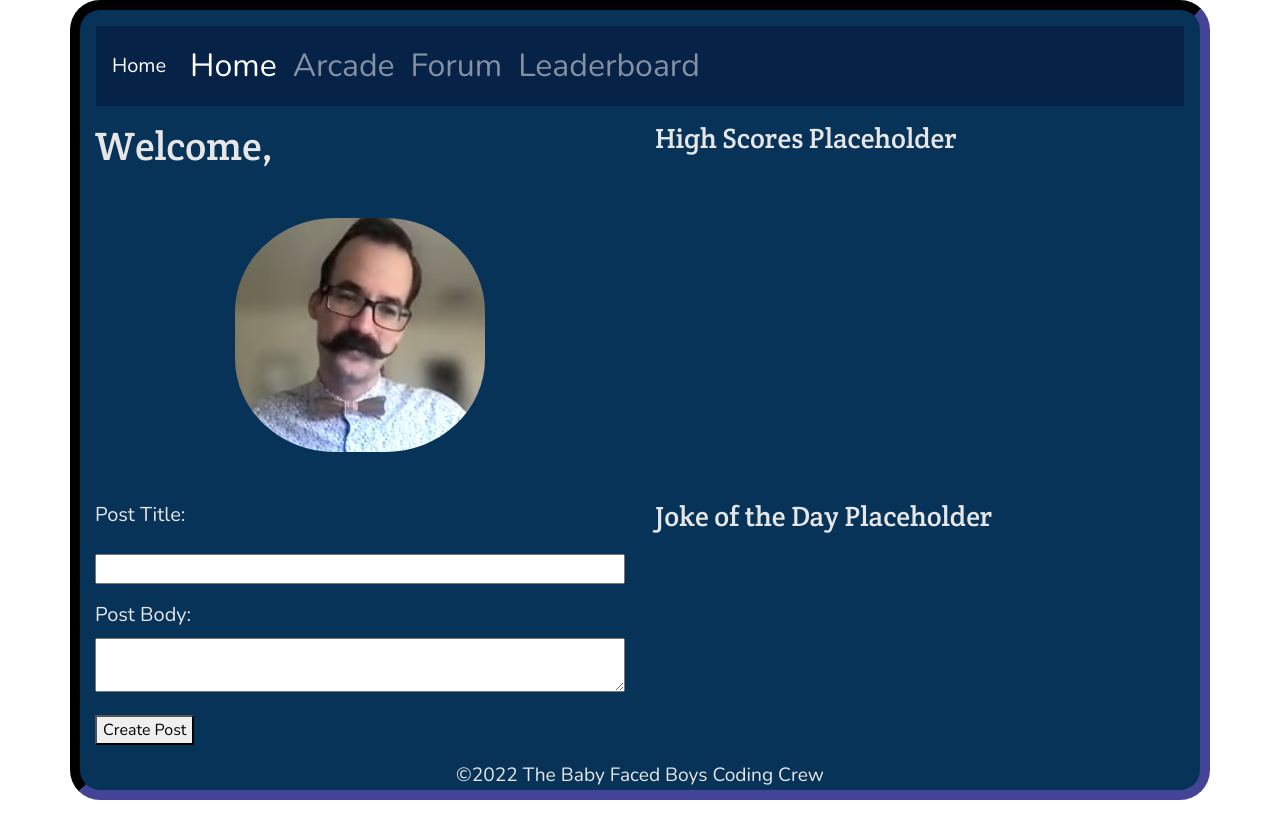
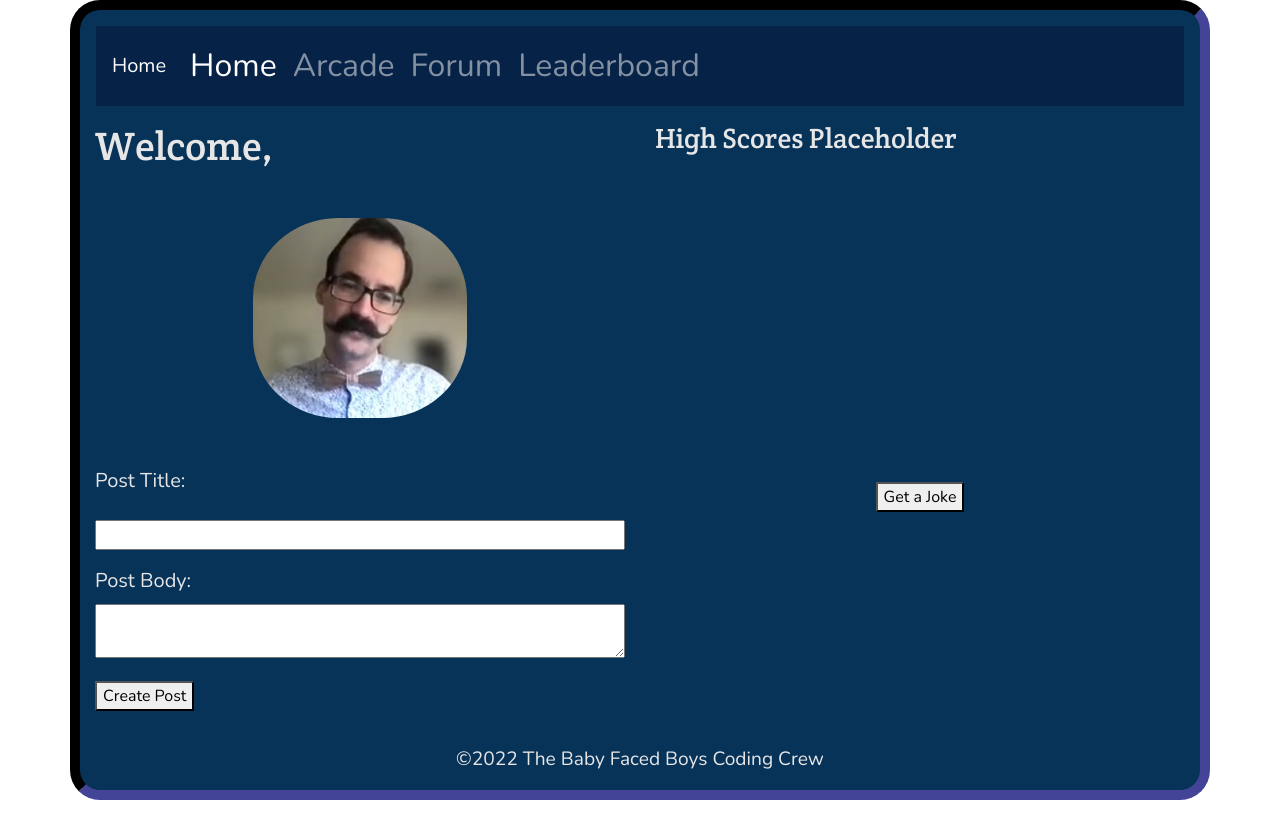
Before and after one commit to bethel-school-of-technology/team-baby-face-boys-frontend, a React (Create React App) app: page /profile in a window 1280 px wide. After the commit the page ends 800 px from the top, so only its background shows below. Built offline with nearby package versions, Linux system fonts and the light colour scheme; no server answers.

Commit message:
More updates Profile Page Layout

```diff
--- a/src/App.css
+++ b/src/App.css
@@ -29,6 +29,7 @@ div[class*="container"] {/*
     color:rgb(230, 230, 230);
     height: 100vh;
     border: 10px inset rgb(30, 30, 67);
+    overflow-x: hidden;
     box-shadow: 1px 1px 8px black outset;
 }
 
@@ -253,6 +254,20 @@ input.input {
 
 /* ---------------Profile Page settings------------------ */
 
+.jokeholder {
+    max-height: 200px;
+    position: relative;
+    bottom: 0px;
+}
+
+.prof_backing {
+    background-color: darkviolet;
+}
 img.profpic {
     border-radius: 40%;
+    height: 200px;
 }
+
+.row.height {
+    height: 400px;
+}
--- a/src/components/dadjokes.js
+++ b/src/components/dadjokes.js
@@ -1,27 +1,27 @@
 import React, { useState } from "react";
 
-const API_URL = 'http://api.icndb.com/jokes/random';
+const API_URL = "http://api.icndb.com/jokes/random";
 
 function Dadjokes() {
+  const [joke, setJoke] = useState("");
 
-    const [joke, setJoke] = useState('');
+  const generateJoke = () => {
+    fetch(API_URL)
+      .then((res) => res.json())
+      .then((data) => setJoke(data.value.joke));
+  };
 
-const generateJoke = () => {
+  return (<div className="">
 
-      fetch(API_URL)
-      .then(res => res.json())
-      .then(data => setJoke(data.value.joke));
+    <div className="row">
+      <div className="col text-center">
+
+        <div className="joke_text">
+          <p className=" jokeholder">{joke}</p>
+        </div><div class="joke_button">
+        <button onClick={generateJoke}>Get a Joke</button></div></div>
+      </div></div>
+  );
 }
 
-
-  return (
-    <div class="wrapper">
-      <div class="joke">
-        <p>{joke}</p>
-      </div>
-      <button onClick={generateJoke} >Get a Joke</button>
-    </div>
-  );
-};
-
 export default Dadjokes;
--- a/src/screens/profilepage.js
+++ b/src/screens/profilepage.js
@@ -3,6 +3,7 @@ import Navbar from '../components/navbar';
 import Footer from '../components/footer';
 import { useState } from 'react';
 import axios from 'axios';
+import Dadjokes from "../components/dadjokes";
 
 
 const Profilepage = () => {
@@ -57,6 +58,7 @@ const Profilepage = () => {
     };
     return (
         <div className="container bg-primary d-flex flex-column">
+
   <div className="row">
     <div className="col p-3 text-center">
       <Navbar />
@@ -100,15 +102,13 @@ const Profilepage = () => {
     </div>
   </div>
     </div>
-    <div className="col">
+    <div className="col  mx-auto text-center">
 
-  <div>
-    <h3>Joke of the Day Placeholder</h3>
-  </div>
+  <Dadjokes/>
     </div>
   </div>
-  <div className="row footer">
-        <div className="col text-center p-3">
+  <div className="row height align-items-end text-center">
+        <div className="col ">
           <Footer />
         </div>
       </div>
--- a/src/screens/titlepage.js
+++ b/src/screens/titlepage.js
@@ -1,7 +1,6 @@
 import React from "react";
 import Header from "../components/header";
 import Footer from "../components/footer";
-import Dadjokes from "../components/dadjokes";
 
 import { Link } from "react-router-dom";
 
@@ -26,7 +25,7 @@ const Titlepage = () => {
       <div className="col text-center p-3">
       <script src="./" ></script>
         <Footer/>
-        <Dadjokes/>
+
         </div>
     </div>
   </div>
```
